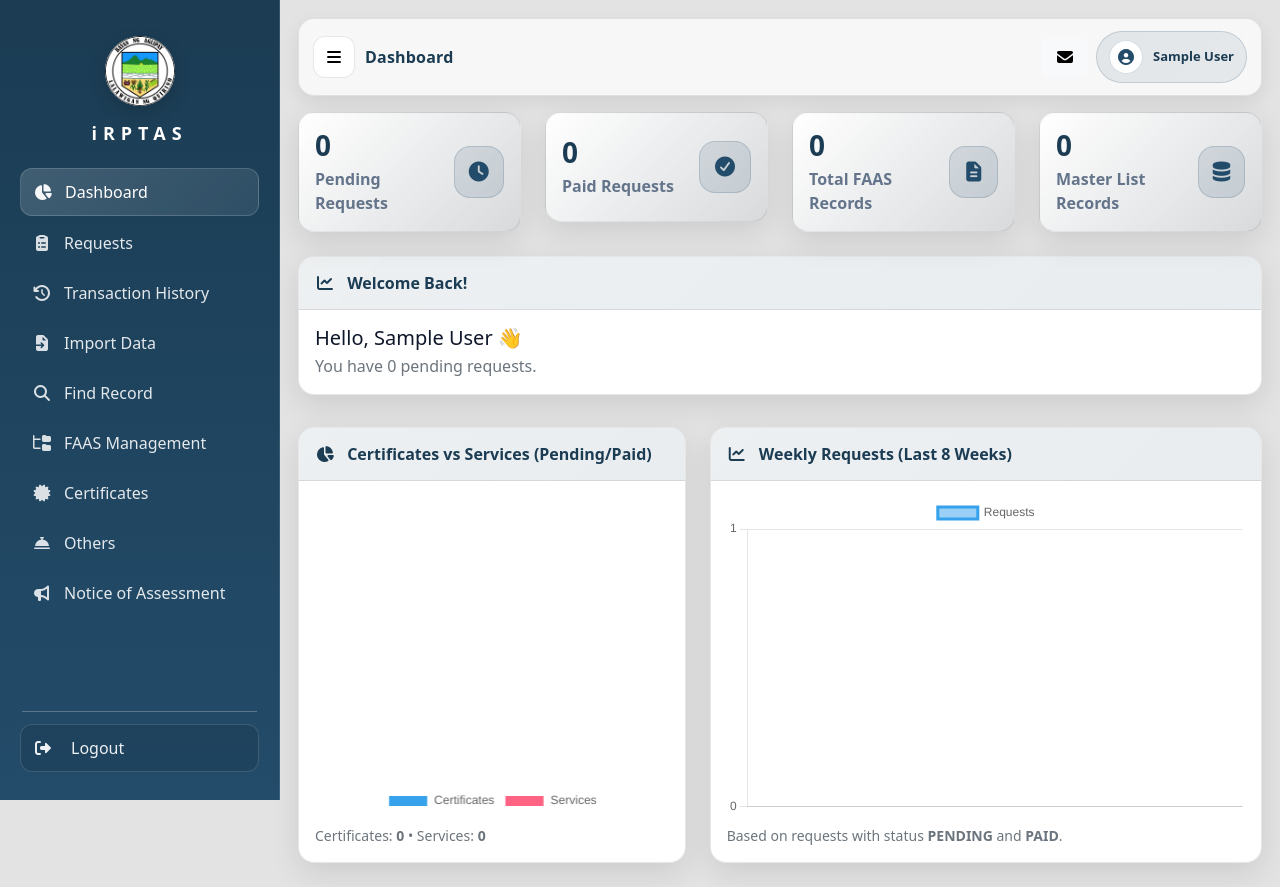
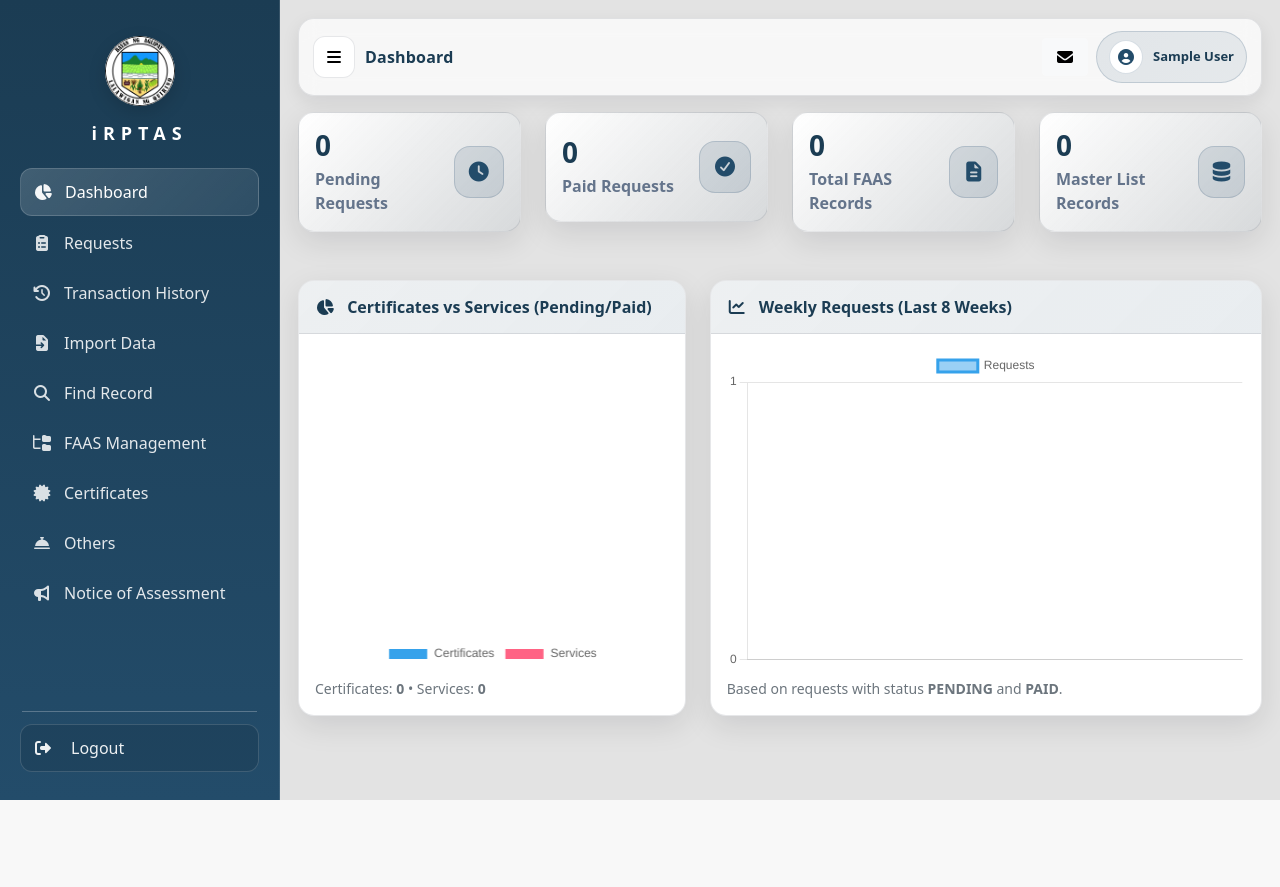
Before and after one commit to jom-09/ao, a PHP site: page /admin/home.php in a window 1280 px wide. After the commit the page ends 800 px from the top, so only its background shows below. Run offline with PHP 8.4, Linux system fonts and the light colour scheme; the visitor is signed in with stand-in values (Sample User, id 1); data that the repository does not hold is empty.

Commit message:
minor update

```diff
--- a/admin/home.php
+++ b/admin/home.php
@@ -217,14 +217,6 @@ if($tab == 'dashboard') {
                             </div>
                             <div class="stat-icon"><i class="fas fa-database"></i></div>
                         </div>
-                    </div>
-                </div>
-
-                <div class="modern-card">
-                    <div class="card-header"><i class="fas fa-chart-line me-2"></i> Welcome Back!</div>
-                    <div class="card-body">
-                        <h5 class="mb-1">Hello, <?= htmlspecialchars($_SESSION['fullname'] ?? 'Admin') ?> 👋</h5>
-                        <p class="text-muted mb-0">You have <?= (int)$pending_count ?> pending requests.</p>
                     </div>
                 </div>
 
```
